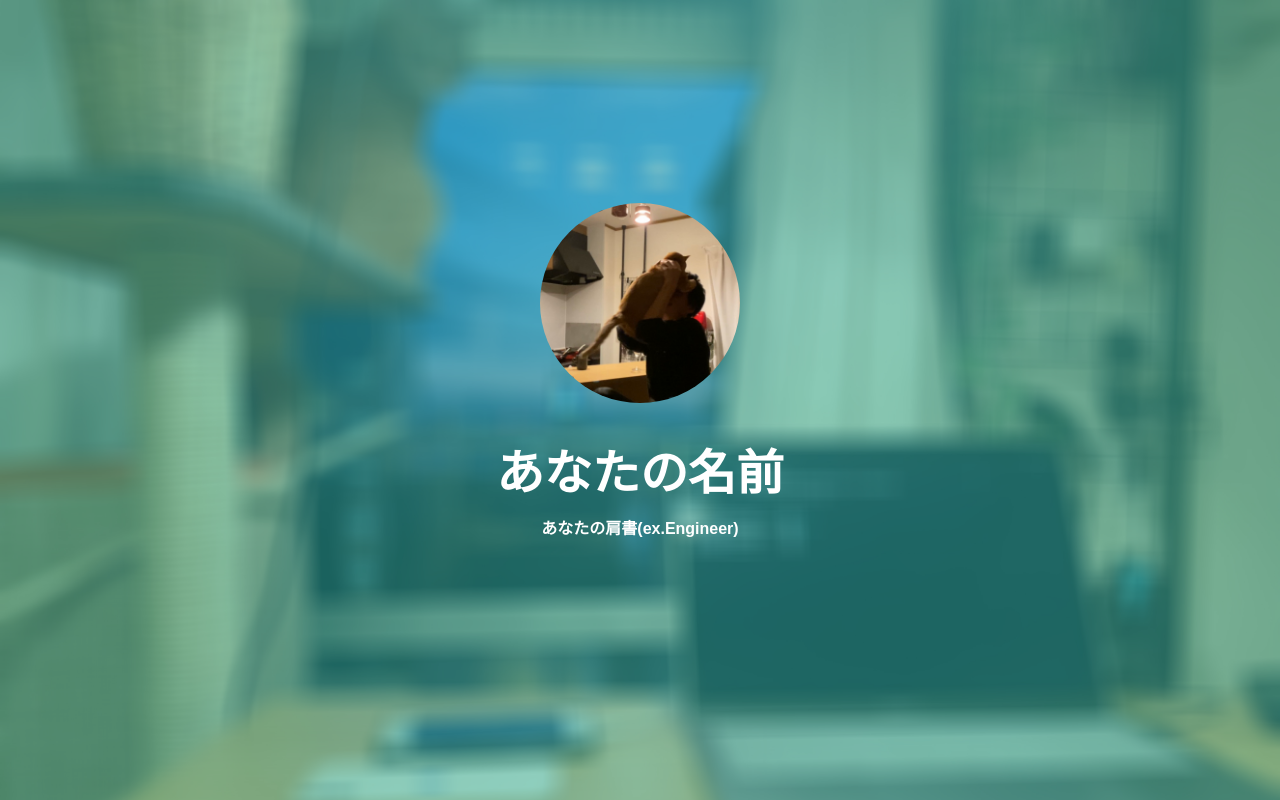
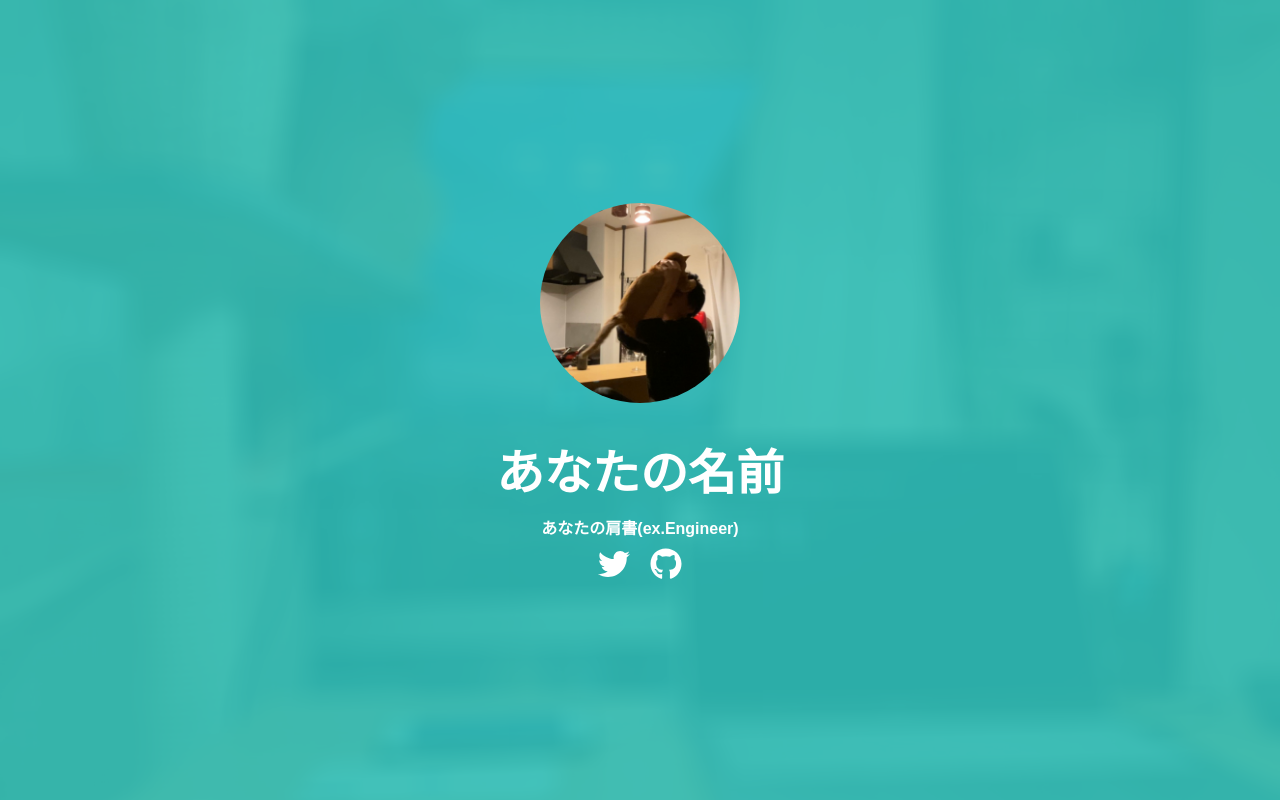
Before and after one commit to RintaroKinashi/REACT_web_site, a React (Create React App) app: page / in a window 1280 px wide. Built offline with nearby package versions, Linux system fonts and the light colour scheme.

Commit message:
[update]refs #1_addition_of_twitter_and_Git_icons

```diff
--- a/src/App.css
+++ b/src/App.css
@@ -36,7 +36,7 @@ h3 {
   bottom: 0;
   left: 0;
   right: 0;
-  background: rgba(48, 191, 186, 0.5);
+  background: rgba(48, 191, 186, 0.9);
 }
 
 .profile-thumb {
--- a/src/components/Header.jsx
+++ b/src/components/Header.jsx
@@ -1,5 +1,7 @@
 import CoverImage from '../images/cover-image.jpg';
 import ProfileImage from '../images/profile-image.jpeg';
+import { FaTwitter, FaGithub } from 'react-icons/fa';
+
 
 export const Header = () => {
   return (
@@ -15,11 +17,15 @@ export const Header = () => {
             <h1 className="title-text">あなたの名前</h1>
             <h3 className="title-text">あなたの肩書(ex.Engineer)</h3>
             <ul className="social-icons">
-              <li className="icon-link">
-                {/* TODO */}
+            <li className="icon-link">
+                <a href="https://twitter.com/1119rinritu">
+                  <FaTwitter color="white" size="2rem" />
+                </a>
               </li>
               <li className="icon-link">
-                {/* TODO */}
+                <a href="https://github.com/RintaroKinashi">
+                  <FaGithub color="white" size="2rem" />
+                </a>
               </li>
             </ul>
           </div>
```
